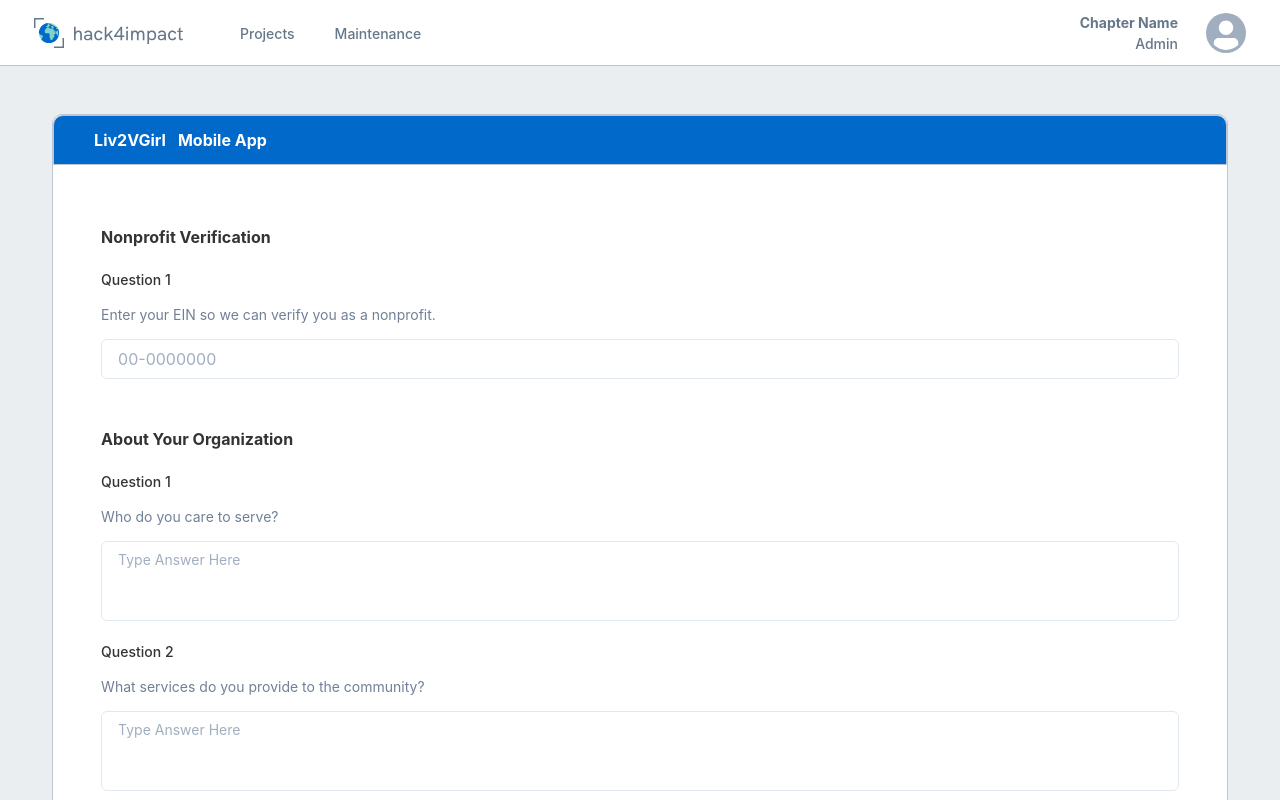
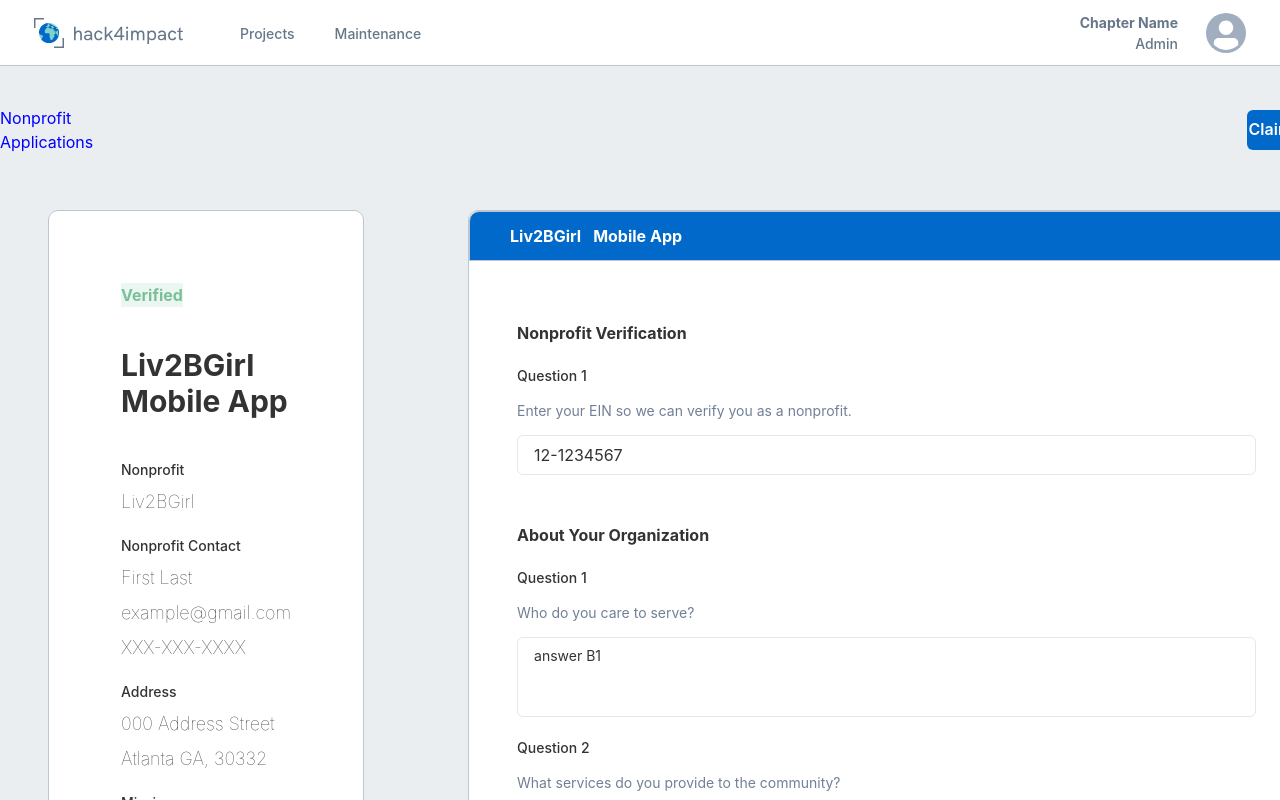
Before and after one commit to GTBitsOfGood/national-npp, a Next.js app: page /chapter/application in a window 1280 px wide. Built offline with nearby package versions, Linux system fonts and the light colour scheme.

Commit message:
Co-authored-by: lyann1999 <lyann1999@users.noreply.github.com>

```diff
--- a/src/components/ApplicationCard.tsx
+++ b/src/components/ApplicationCard.tsx
@@ -11,14 +11,29 @@
   Button,
   Textarea,
 } from "@chakra-ui/react";
+import QuestionCard from "src/components/QuestionCard";
 import { User, ProjectType, Nonprofit } from "src/utils/types";
 
 function ApplicationCard(props: { isRead: boolean }) {
-  const name = "Liv2VGirl";
+  const name = "Liv2BGirl";
   const appType = "Mobile App";
   const maxTextArea = 500;
   const isVerified = false;
   const { isRead } = props;
+  //const [name, setName] = useState("");
+
+  const answers = {
+    questionA1: "12-1234567",
+    questionB1: "answer B1",
+    questionB2: "answer B2",
+    questionB3: "answer B3",
+    questionB4: "answer B4",
+    questionC1: "answer C1",
+    questionC2: "answer C2",
+    questionC3: "answer C3",
+    questionC4: "answer C4",
+    questionC5: "answer C5",
+  };
 
   return (
     <VStack
@@ -60,7 +75,21 @@
                 <FormHelperText fontSize="sm">
                   Enter your EIN so we can verify you as a nonprofit.
                 </FormHelperText>
-                <Input id="EIN" placeholder="00-0000000" />
+                {isRead && (
+                  <Input
+                    pattern="^[0-9]{2}-[0-9]{7}$"
+                    id="EIN"
+                    placeholder="00-0000000"
+                    value={answers.questionA1}
+                  />
+                )}
+                {!isRead && (
+                  <Input
+                    pattern="^[0-9]{2}-[0-9]{7}$"
+                    id="EIN"
+                    placeholder="00-0000000"
+                  />
+                )}
               </VStack>
             </FormControl>
           </VStack>
@@ -70,36 +99,18 @@
           <Text alignSelf="flex-start" fontSize="md" fontWeight={700}>
             About Your Organization
           </Text>
-          <FormControl isReadOnly={isRead}>
-            <FormLabel fontSize="sm">Question 1</FormLabel>
-            <VStack align="flex-start" spacing={4}>
-              <FormHelperText fontSize="sm">
-                Who do you care to serve?
-              </FormHelperText>
-              <Textarea
-                // id="question1"
-                resize="none"
-                maxLength={maxTextArea}
-                placeholder="Type Answer Here"
-                fontSize="sm"
+          <QuestionCard
+            isRead={isRead}
+            number="Question 1"
+            question="Who do you care to serve?"
+            answer={answers.questionB1}
           />
-            </VStack>
-          </FormControl>
-          <FormControl isReadOnly={isRead}>
-            <FormLabel fontSize="sm">Question 2</FormLabel>
-            <VStack align="flex-start" spacing={4}>
-              <FormHelperText fontSize="sm">
-                What services do you provide to the community?
-              </FormHelperText>
-              <Textarea
-                // id="question1"
-                resize="none"
-                maxLength={maxTextArea}
-                placeholder="Type Answer Here"
-                fontSize="sm"
+          <QuestionCard
+            isRead={isRead}
+            number="Question 2"
+            question="What services do you provide to the community?"
+            answer={answers.questionB2}
           />
-            </VStack>
-          </FormControl>
           <FormControl isReadOnly={isRead}>
             <FormLabel fontSize="sm">Question 3</FormLabel>
             <VStack align="flex-start" spacing={4}>
@@ -111,116 +122,68 @@
                 </Link>{" "}
                 for more information on the goals).
               </FormHelperText>
+              {isRead && (
                 <Textarea
-                // id="question1"
+                  resize="none"
+                  maxLength={maxTextArea}
+                  placeholder="Type Answer Here"
+                  fontSize="sm"
+                >
+                  {answers.questionB3}
+                </Textarea>
+              )}
+              {!isRead && (
+                <Textarea
                   resize="none"
                   maxLength={maxTextArea}
                   placeholder="Type Answer Here"
                   fontSize="sm"
                 />
+              )}
             </VStack>
           </FormControl>
-          <FormControl isReadOnly={isRead}>
-            <FormLabel fontSize="sm">Question 4</FormLabel>
-            <VStack align="flex-start" spacing={4}>
-              <FormHelperText fontSize="sm">
-                How would the collaboration with Hack4Impact help achieve your
-                mission?
-              </FormHelperText>
-              <Textarea
-                // id="question1"
-                resize="none"
-                maxLength={maxTextArea}
-                placeholder="Type Answer Here"
-                fontSize="sm"
+          <QuestionCard
+            isRead={isRead}
+            number="Question 4"
+            question="How would the collaboration with Hack4Impact help achieve your
+                mission?"
+            answer={answers.questionB4}
           />
-            </VStack>
-          </FormControl>
         </VStack>
         <VStack align="start" spacing={5}>
           <Text alignSelf="flex-start" fontSize="md" fontWeight={700}>
             Your Product Needs
           </Text>
-          <FormControl isReadOnly={isRead}>
-            <FormLabel fontSize="sm">Question 1</FormLabel>
-            <VStack align="flex-start" spacing={4}>
-              <FormHelperText fontSize="sm">
-                What problem are you hoping to solve with this technology?
-              </FormHelperText>
-              <Textarea
-                // id="question1"
-                resize="none"
-                maxLength={maxTextArea}
-                placeholder="Type Answer Here"
-                fontSize="sm"
+          <QuestionCard
+            isRead={isRead}
+            number="Question 1"
+            question="What problem are you hoping to solve with this technology?"
+            answer={answers.questionC1}
           />
-            </VStack>
-          </FormControl>
-          <FormControl isReadOnly={isRead}>
-            <FormLabel fontSize="sm">Question 2</FormLabel>
-            <VStack align="flex-start" spacing={4}>
-              <FormHelperText fontSize="sm">
-                What is the current stage of product development?
-              </FormHelperText>
-              <Textarea
-                // id="question1"
-                resize="none"
-                maxLength={maxTextArea}
-                placeholder="Type Answer Here"
-                fontSize="sm"
+          <QuestionCard
+            isRead={isRead}
+            number="Question 2"
+            question="What is the current stage of product development?"
+            answer={answers.questionC2}
           />
-            </VStack>
-          </FormControl>
-          <FormControl isReadOnly={isRead}>
-            <FormLabel fontSize="sm">Question 3</FormLabel>
-            <VStack align="flex-start" spacing={4}>
-              <FormHelperText fontSize="sm">
-                What is your availability to work with us in the upcoming
-                semester? The time you devote to us may directly influence the
-                success of the project.
-              </FormHelperText>
-              <Textarea
-                // id="question1"
-                resize="none"
-                maxLength={maxTextArea}
-                placeholder="Type Answer Here"
-                fontSize="sm"
+          <QuestionCard
+            isRead={isRead}
+            number="Question 3"
+            question="What is your availability to work with us in the upcoming semester? The time you devote to us may directly influence the success of the project."
+            answer={answers.questionC3}
           />
-            </VStack>
-          </FormControl>
-          <FormControl isReadOnly={isRead}>
-            <FormLabel fontSize="sm">Question 4</FormLabel>
-            <VStack align="flex-start" spacing={4}>
-              <FormHelperText fontSize="sm">
-                Can you provide a field tour for us to get to know more about
-                your organization and users? (i.e. observe or interview the
-                users?)
-              </FormHelperText>
-              <Textarea
-                // id="question1"
-                resize="none"
-                maxLength={maxTextArea}
-                placeholder="Type Answer Here"
-                fontSize="sm"
+          <QuestionCard
+            isRead={isRead}
+            number="Question 4"
+            question="Can you provide a field tour for us to get to know more about your organization and users? (i.e. observe or interview the users?)"
+            answer={answers.questionC4}
           />
-            </VStack>
-          </FormControl>
-          <FormControl isReadOnly={isRead}>
-            <FormLabel fontSize="sm">Question 5</FormLabel>
-            <VStack align="flex-start" spacing={4}>
-              <FormHelperText fontSize="sm">
-                Is there anything else related to your product that you would
-                like to share?
-              </FormHelperText>
-              <Textarea
-                // id="question1"
-                resize="none"
-                maxLength={maxTextArea}
-                placeholder="Type Answer Here"
-                fontSize="sm"
+          <QuestionCard
+            isRead={isRead}
+            number="Question 5"
+            question="Is there anything else related to your product that you would like to share?"
+            answer={answers.questionC5}
           />
-            </VStack>
-          </FormControl>
         </VStack>
         <VStack align="start" fontSize="sm" fontWeight={700} spacing={0}>
           <Text>
@@ -233,6 +196,7 @@
             </Link>
           </Text>
         </VStack>
+        {!isRead && (
           <Button
             type="submit"
             variant="primary"
@@ -242,6 +206,7 @@
           >
             Submit Form
           </Button>
+        )}
       </VStack>
     </VStack>
   );
--- /dev/null
+++ b/src/components/NonprofitInfoCard.tsx
@@ -0,0 +1,109 @@
+import {
+  Text,
+  VStack,
+  Heading,
+  Box,
+  HStack,
+  Link,
+  FormControl,
+  FormHelperText,
+  FormLabel,
+  Input,
+  Button,
+  Textarea,
+} from "@chakra-ui/react";
+import { User, ProjectType, Nonprofit } from "src/utils/types";
+function NonprofitInfoCard() {
+  const name = "Liv2BGirl";
+  const appType = "Mobile App";
+  const isVerified = false;
+
+  return (
+    <VStack
+      minW={{ base: 45, md: 100 }}
+      minH={{ base: 45, md: 200 }}
+      p={8}
+      m={12}
+      border="1px solid #BCC5D1"
+      borderRadius={10}
+      direction="column"
+      backgroundColor="surface"
+      spacing={3}
+      align="stretch"
+    >
+      <VStack align="stretch" p={10} spacing={10}>
+        {!isVerified && (
+          <VStack align="start" spacing={5}>
+            <Text
+              alignSelf="flex-start"
+              fontSize="md"
+              fontWeight={700}
+              color="#79c099"
+              bgColor="#ecf6f0"
+            >
+              Verified
+            </Text>
+          </VStack>
+        )}
+        <Heading alignSelf="flex-start" fontSize="3xl" fontWeight={700}>
+          Liv2BGirl Mobile App
+        </Heading>
+
+        <VStack align="start" spacing={5}>
+          {/* Import info from nonprofit profile, now only hardcoded like figma */}
+          <VStack align="start">
+            <Text alignSelf="flex-start" fontSize="sm" fontWeight={500}>
+              Nonprofit
+            </Text>
+            <Text alignSelf="flex-start" fontSize="lg" fontWeight={100}>
+              {name}
+            </Text>
+          </VStack>
+          <VStack align="start">
+            <Text alignSelf="flex-start" fontSize="sm" fontWeight={500}>
+              Nonprofit Contact
+            </Text>
+            <Text alignSelf="flex-start" fontSize="lg" fontWeight={100}>
+              First Last
+            </Text>
+            <Text alignSelf="flex-start" fontSize="lg" fontWeight={100}>
+              example@gmail.com
+            </Text>
+            <Text alignSelf="flex-start" fontSize="lg" fontWeight={100}>
+              XXX-XXX-XXXX
+            </Text>
+          </VStack>
+          <VStack align="start">
+            <Text alignSelf="flex-start" fontSize="sm" fontWeight={500}>
+              Address
+            </Text>
+            <Text alignSelf="flex-start" fontSize="lg" fontWeight={100}>
+              000 Address Street
+            </Text>
+            <Text alignSelf="flex-start" fontSize="lg" fontWeight={100}>
+              Atlanta GA, 30332
+            </Text>
+          </VStack>
+          <VStack align="start">
+            <Text alignSelf="flex-start" fontSize="sm" fontWeight={500}>
+              Mission
+            </Text>
+            <Text alignSelf="flex-start" fontSize="lg" fontWeight={100}>
+              This is a bio
+            </Text>
+          </VStack>
+          <VStack align="start">
+            <Text alignSelf="flex-start" fontSize="sm" fontWeight={500}>
+              Product Type
+            </Text>
+            <Text alignSelf="flex-start" fontSize="lg" fontWeight={100}>
+              {appType}
+            </Text>
+          </VStack>
+        </VStack>
+      </VStack>
+    </VStack>
+  );
+}
+
+export default NonprofitInfoCard;
--- /dev/null
+++ b/src/components/QuestionCard.tsx
@@ -0,0 +1,50 @@
+import {
+  Text,
+  VStack,
+  Box,
+  HStack,
+  Link,
+  FormControl,
+  FormHelperText,
+  FormLabel,
+  Input,
+  Button,
+  Textarea,
+} from "@chakra-ui/react";
+
+function QuestionCard(props: {
+  isRead: boolean;
+  number: string;
+  question: string;
+  answer: string;
+}) {
+  const { isRead } = props;
+  const { number } = props;
+  const { question } = props;
+  const { answer } = props;
+  const maxTextArea = 500;
+  return (
+    <FormControl isReadOnly={isRead}>
+      <FormLabel fontSize="sm">{number} </FormLabel>
+      <VStack align="flex-start" spacing={4}>
+        <FormHelperText fontSize="sm">
+          <Text>{question}</Text>
+        </FormHelperText>
+        {isRead && (<Textarea
+          resize="none"
+          maxLength={maxTextArea}
+          placeholder="Type Answer Here"
+          fontSize="sm"
+        >{answer}</Textarea>)}
+        {!isRead && (<Textarea
+          resize="none"
+          maxLength={maxTextArea}
+          placeholder="Type Answer Here"
+          fontSize="sm" />)}
+
+      </VStack>
+    </FormControl>
+  );
+}
+
+export default QuestionCard;
--- a/src/pages/chapter/application.tsx
+++ b/src/pages/chapter/application.tsx
@@ -1,13 +1,29 @@
-import { Flex } from "@chakra-ui/react";
+import { Button, Flex, Heading, HStack, Link, VStack } from "@chakra-ui/react";
+import React from "react";
 import ApplicationCard from "src/components/ApplicationCard";
+import NonprofitInfoCard from "src/components/NonprofitInfoCard";
 
 function ChapterApplicationPage() {
   return (
-    <Flex height="100%" width="100%">
-      <Flex margin="auto">
-        {" "}
-        <ApplicationCard isRead={true} />
-      </Flex>
+    <Flex height="100%" width="100%" marginTop={10}>
+      <VStack>
+        <HStack spacing={1125}>
+          <Link color="blue" href="/chapter/projects">
+            Nonprofit Applications
+          </Link>
+          <Button color="#ffffff" bgColor="primary">
+            Claim Project
+          </Button>
+        </HStack>
+        <HStack align="start">
+          <Flex>
+            <NonprofitInfoCard />
+          </Flex>
+          <Flex>
+            <ApplicationCard isRead={true} />
+          </Flex>
+        </HStack>
+      </VStack>
     </Flex>
   );
 }
```
Also changed, not shown: src/pages/nonprofit/application.tsx (+14 -5 lines), src/utils/types.ts (+12 -0 lines), 1 other file (tests, documents, lock files or other folders). Lines whose indentation alone changed are shown as unchanged.
